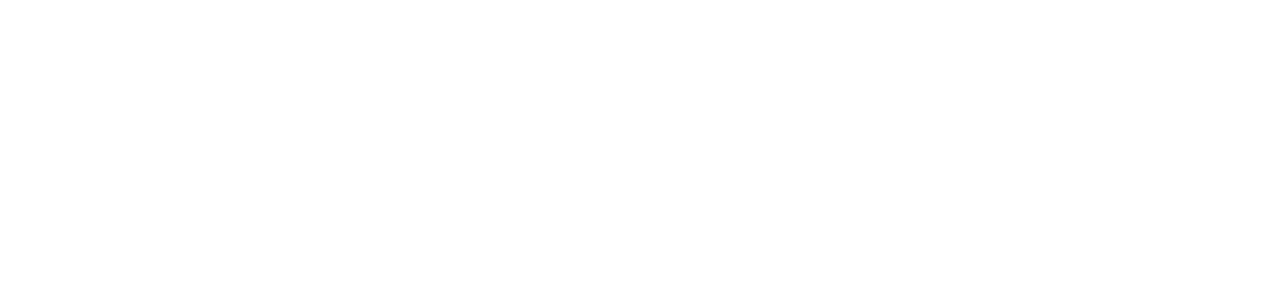
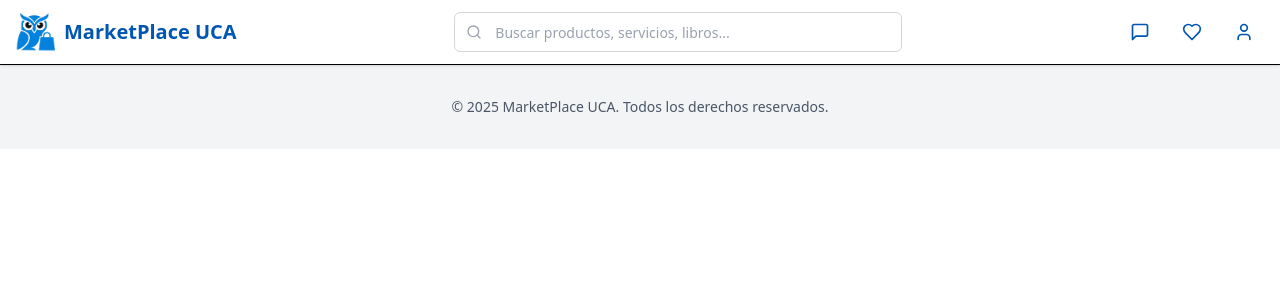
Before and after one commit to DavidGuevaraING/MarketPlace-UCA-Frontend, a React (Vite) app in the folder marketuca/: page /profile in a window 1280 px wide. Before the commit this address had no page. Shown: the top 300 px of the page. Built offline with nearby package versions, Linux system fonts and the light colour scheme; what axios-mock-adapter would draw is missing.

Commit message:
avances pgp

```diff
--- a/marketuca/src/AppRouter.jsx
+++ b/marketuca/src/AppRouter.jsx
@@ -5,6 +5,7 @@
 import FavoritesPage from "./modules/dashboard/page/FavoritesPage";
 import Login from "./modules/login/page/login.jsx";
 import Register from "./modules/register/page/register.jsx";
+import Profile from "./modules/profile/page/profile.jsx";
 export const AppRouter = () => {
   return (
     <Routes>
@@ -13,6 +14,7 @@
       <Route path="/favorites" element={<FavoritesPage />} />
         <Route path="/login" element={<Login/>}/>
         <Route path="/register" element={<Register />} />
+        <Route path="/profile" element={<Profile />} />
     </Routes>
   );
 };
--- a/marketuca/src/modules/login/components/LoginForm.jsx
+++ b/marketuca/src/modules/login/components/LoginForm.jsx
@@ -21,7 +21,7 @@
                             <input
                                 type="email"
                                 className="w-full px-4 py-2 border border-gray-300 rounded-xl focus:outline-none focus:ring-2 focus:ring-indigo-400"
-                                placeholder="correo@ejemplo.com"
+                                placeholder="correo@uca.edu.sv"
                                 required
                             />
                         </div>
--- a/marketuca/src/modules/profile/page/profile.jsx
+++ b/marketuca/src/modules/profile/page/profile.jsx
@@ -1,7 +1,12 @@
+import Navbar from "../../utils/navbar/Navbar.jsx";
+import Footer from "../../utils/footer/Footer.jsx";
+
 const profile = () => {
     return (
-        <>
-        </>
+        <div>
+            <Navbar/>
+            <Footer/>
+        </div>
     )
 
 }
```
